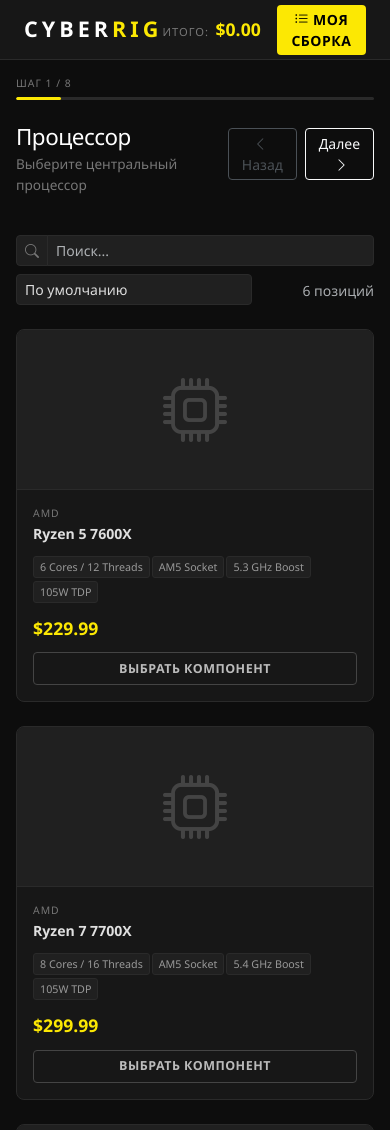
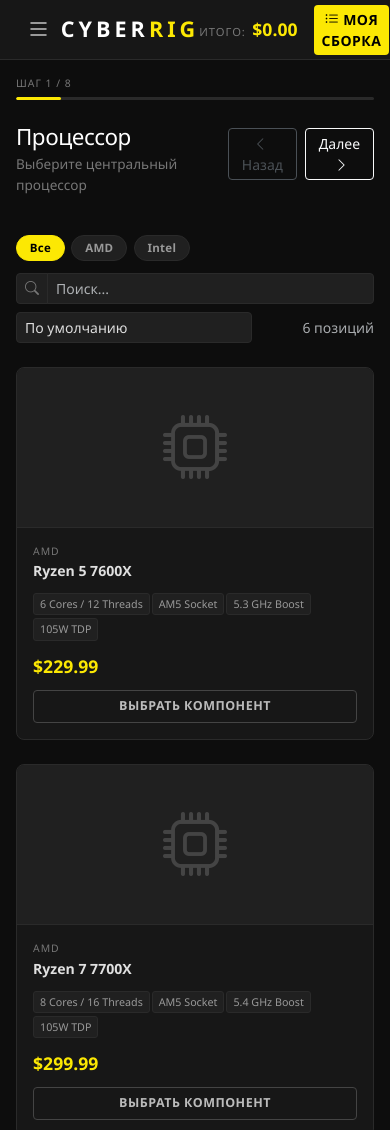
Before and after one commit to Zephyrus140/PC-Configurator, a website built with Vite: page PCConfig.Api/wwwroot/index.html in a window 390 px wide. Shown: the top 1130 px of the page. Built offline with nearby package versions, Linux system fonts and the light colour scheme; no server answers.

Commit message:
fix: brand chip onclick broken by JSON.stringify double quotes

```diff
--- a/PCConfig.Api/wwwroot/css/style.css
+++ b/PCConfig.Api/wwwroot/css/style.css
@@ -444,9 +444,75 @@ body {
 }
 .empty-state i { font-size: 3rem; display: block; margin-bottom: 1rem; }
 
+/* ─── Brand chips ────────────────────────────────────────────────────────────── */
+.brands-bar {
+  display: flex;
+  flex-wrap: wrap;
+  gap: 0.4rem;
+  margin-bottom: 0.75rem;
+}
+.brand-chip {
+  background: var(--surface-2);
+  border: 1px solid var(--border);
+  color: #999;
+  border-radius: 20px;
+  padding: 0.2rem 0.8rem;
+  font-size: 0.72rem;
+  font-weight: 600;
+  letter-spacing: 0.3px;
+  cursor: pointer;
+  transition: all 0.15s;
+  white-space: nowrap;
+}
+.brand-chip:hover {
+  border-color: rgba(252,232,3,0.45);
+  color: var(--accent);
+}
+.brand-chip.active {
+  background: var(--accent);
+  border-color: var(--accent);
+  color: #000;
+}
+
+/* ─── Sidebar toggle (hamburger) ─────────────────────────────────────────────── */
+.sidebar-toggle {
+  display: none;
+  background: none;
+  border: none;
+  color: #ccc;
+  font-size: 1.5rem;
+  line-height: 1;
+  padding: 0 0.15rem;
+  cursor: pointer;
+  flex-shrink: 0;
+}
+.sidebar-toggle:hover { color: #fff; }
+
+/* ─── Sidebar overlay ────────────────────────────────────────────────────────── */
+.sidebar-overlay {
+  display: none;
+  position: fixed;
+  inset: 0;
+  background: rgba(0,0,0,0.65);
+  z-index: 250;
+}
+.sidebar-overlay.visible { display: block; }
+
 /* ─── Responsive ─────────────────────────────────────────────────────────────── */
 @media (max-width: 768px) {
-  .configurator-sidebar { display: none; }
-  .configurator-main    { padding: 1rem; }
-  .step-title           { font-size: 1.4rem; }
+  .sidebar-toggle { display: block; }
+
+  .configurator-sidebar {
+    display: flex !important;
+    position: fixed;
+    left: calc(-1 * var(--sidebar-w) - 10px);
+    top: var(--navbar-h);
+    height: calc(100vh - var(--navbar-h));
+    z-index: 300;
+    transition: left 0.25s ease;
+  }
+  .configurator-sidebar.open { left: 0; }
+
+  .configurator-main { padding: 1rem; }
+  .step-title        { font-size: 1.4rem; }
 }
--- a/PCConfig.Api/wwwroot/index.html
+++ b/PCConfig.Api/wwwroot/index.html
@@ -12,7 +12,12 @@
 
 <!-- ═══ NAVBAR ═══════════════════════════════════════════════════════════════ -->
 <nav class="top-bar">
-  <div class="logo-text">CYBER<span class="accent">RIG</span></div>
+  <div class="d-flex align-items-center gap-2">
+    <button class="sidebar-toggle" onclick="toggleSidebar()" aria-label="Меню">
+      <i class="bi bi-list"></i>
+    </button>
+    <div class="logo-text">CYBER<span class="accent">RIG</span></div>
+  </div>
   <div class="nav-total">
     <div class="total-display">
       <span class="total-label">Итого:</span>
@@ -23,6 +28,9 @@
     </button>
   </div>
 </nav>
+
+<!-- ═══ SIDEBAR OVERLAY (mobile) ══════════════════════════════════════════════ -->
+<div class="sidebar-overlay" id="sidebarOverlay" onclick="closeSidebar()"></div>
 
 <!-- ═══ LAYOUT ═══════════════════════════════════════════════════════════════ -->
 <div class="configurator-wrapper">
@@ -37,6 +45,9 @@
         <div class="total-box-value" id="totalPriceSidebar">$0.00</div>
         <button class="btn btn-accent btn-sm w-100" id="btnSaveConfig">
           <i class="bi bi-card-checklist me-1"></i>Просмотр сборки
+        </button>
+        <button class="btn btn-outline-secondary btn-sm w-100 mt-2" onclick="resetBuild()">
+          <i class="bi bi-arrow-counterclockwise me-1"></i>Сбросить сборку
         </button>
       </div>
     </div>
@@ -74,6 +85,7 @@
 
     <!-- Filters -->
     <div class="filters-bar">
+      <div id="brandsBar" class="brands-bar"></div>
       <div class="row g-2 align-items-center">
         <div class="col-12 col-md-5">
           <div class="input-group input-group-sm">
```
